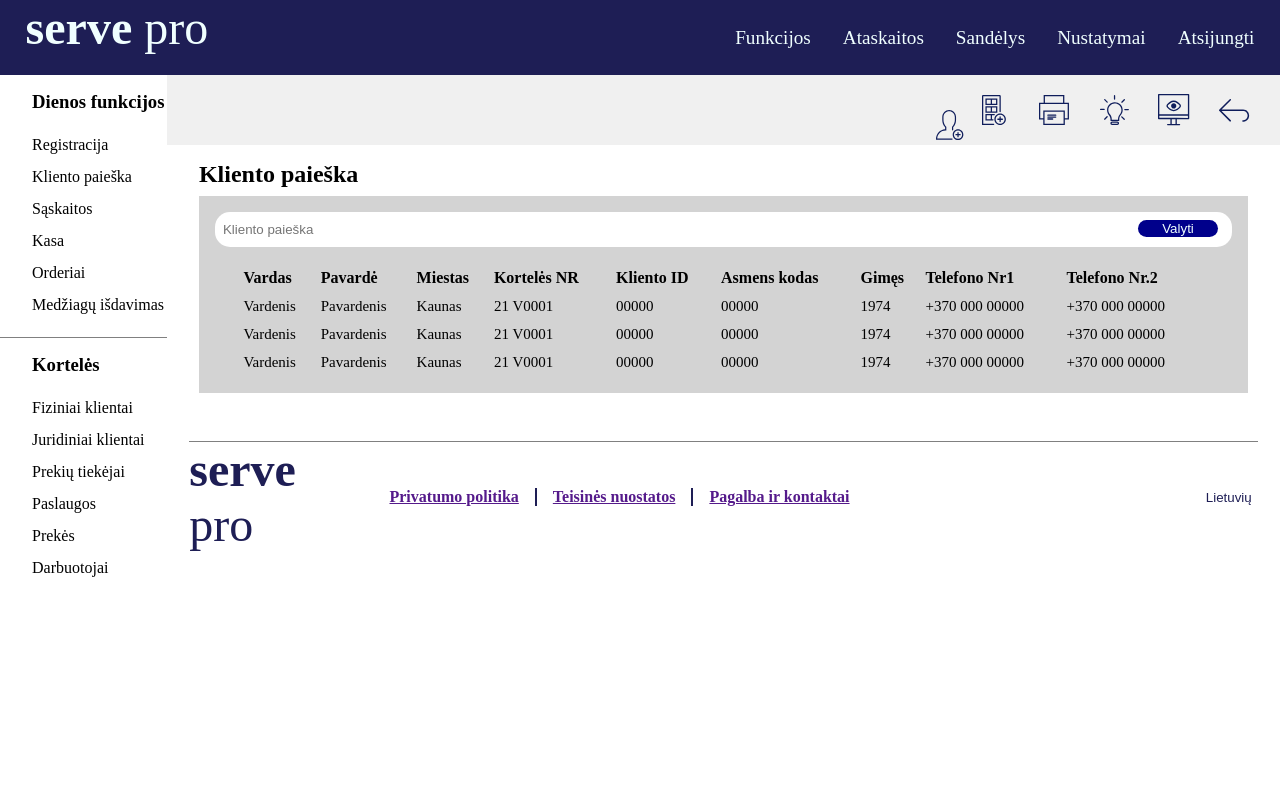
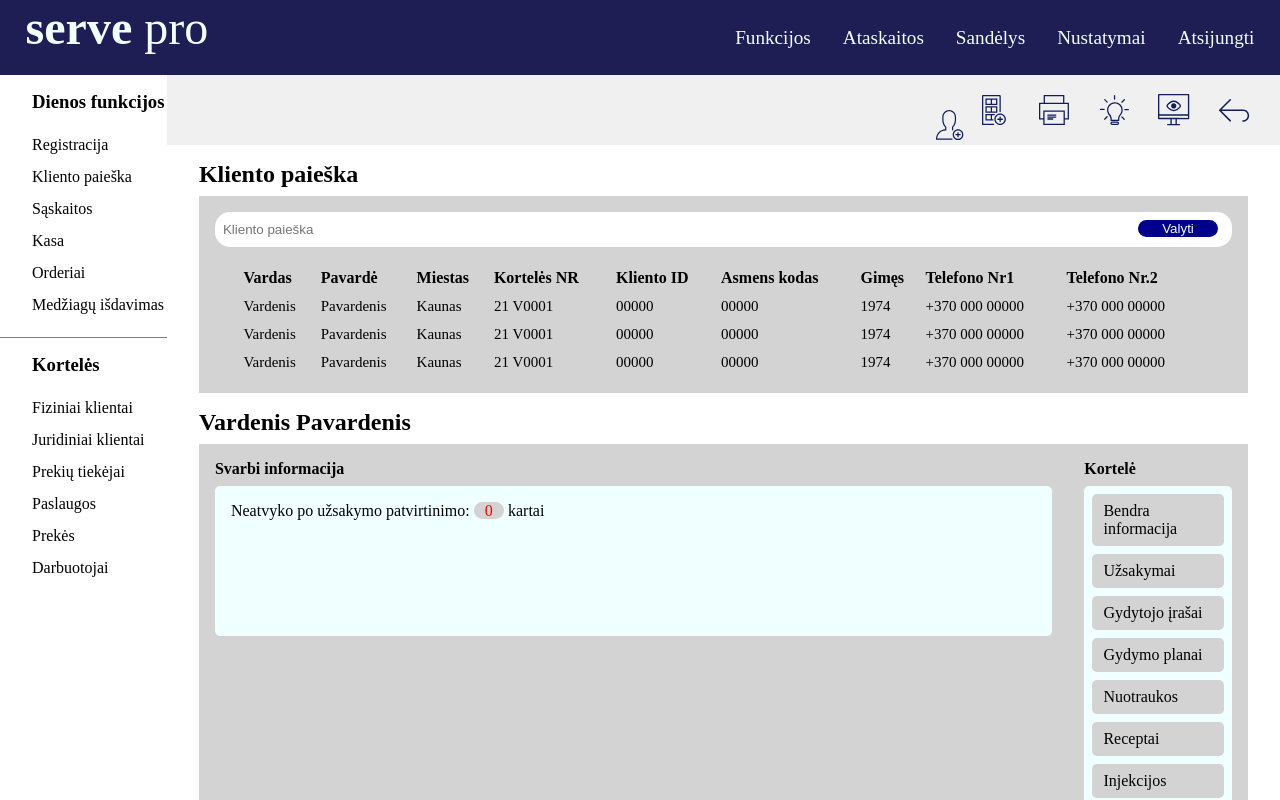
Before and after one commit to NeilaVait/ReactUzduotis-serve, a React (Create React App) app: page /funkcijos in a window 1280 px wide. Shown: the top 800 px of the page. Built offline with nearby package versions, Linux system fonts and the light colour scheme.

Commit message:
searchdata component

```diff
--- a/src/components/ClientSearch/ClientSearch.jsx
+++ b/src/components/ClientSearch/ClientSearch.jsx
@@ -1,11 +1,13 @@
 import styles from './ClientSearch.module.css';
 import SearchTable from './SearchTable/SearchTable';
+import SearchData from './SearchData/SearchData';
 
 function ClientSearch() {
   return (
     <div className={styles.window}>
       <h2>Kliento paieška</h2>
       <SearchTable />
+      <SearchData />
     </div>
   );
 }
```
